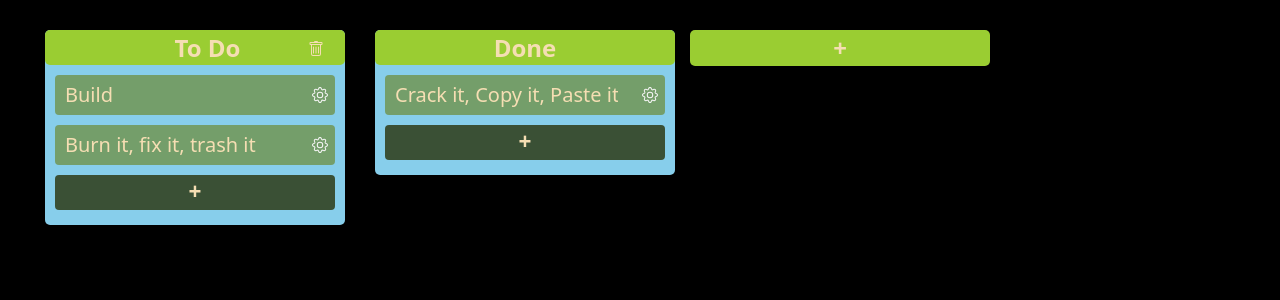
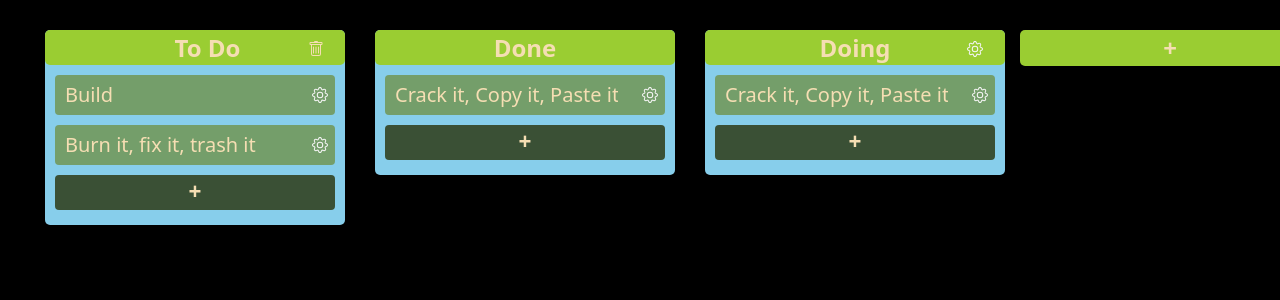
Before and after one commit to Vinicius-8/kando, a Django app: page / in a window 1280 px wide. Shown: the part 70-370 px from the top of the page. Run offline with Django 4.2, Linux system fonts and the light colour scheme; some libraries are stand-ins or nearby versions.

Commit message:
component board

```diff
--- /dev/null
+++ b/dashboard/templates/dashboard/board.html
@@ -0,0 +1,40 @@
+<div class="list-board-container">
+    <div class="title-list-board-container d-flex align-items-center justify-content-center">
+        <div class="col-sm-2">
+        </div>
+
+        <span class="col-sm-8 d-flex align-items-center justify-content-center">{{boardTitle}}</span>
+
+
+            <div class="col-sm-1 dropdown col-sm-2" id="{{id}}" onclick="toggleDropdown(this.id)">
+                <button class="btn btn-box  align-items-center" style="color: whitesmoke;">
+                    {% include 'icons/config_icon.html' %}
+                </button>
+                <div class="dropdown-content">
+                    <a href="#" onclick="openEditItem(this)">
+                        <div class="col-sm-2 d-flex align-items-center item-board-delete-button">
+                            {% include 'icons/edit_icon.html' %}
+                        </div>
+                    </a>
+                    <a href="#" onclick="deleteItem(this)">
+                        <div class="col-sm-2 d-flex align-items-center item-board-delete-button">
+                            {% include 'icons/delete_icon.html' %}
+                        </div>
+                    </a>
+
+                </div>
+            </div>
+
+    </div>
+
+    <div class="list-items-board flex-row align-items-center justify-content-center">
+        <div class="list-items-board-child">
+            <!-- simple item of an board -->
+
+            {% include 'dashboard/item.html' with id='menu3' text='Crack it, Copy it, Paste it' %}
+
+        </div>
+
+        <div class="item-board text-center plus-item-board" onclick="openNewItemCreation(this)">+</div>
+    </div>
+</div>
--- a/dashboard/templates/dashboard/dashboard.html
+++ b/dashboard/templates/dashboard/dashboard.html
@@ -74,6 +74,8 @@
                 </div>
             </div>
 
+            {% include 'dashboard/board.html' with boardTitle='Doing' id='bor1' %}
+
 
 
             <div class="list-board-plus" onclick="openNewBoarCreation()">
```
